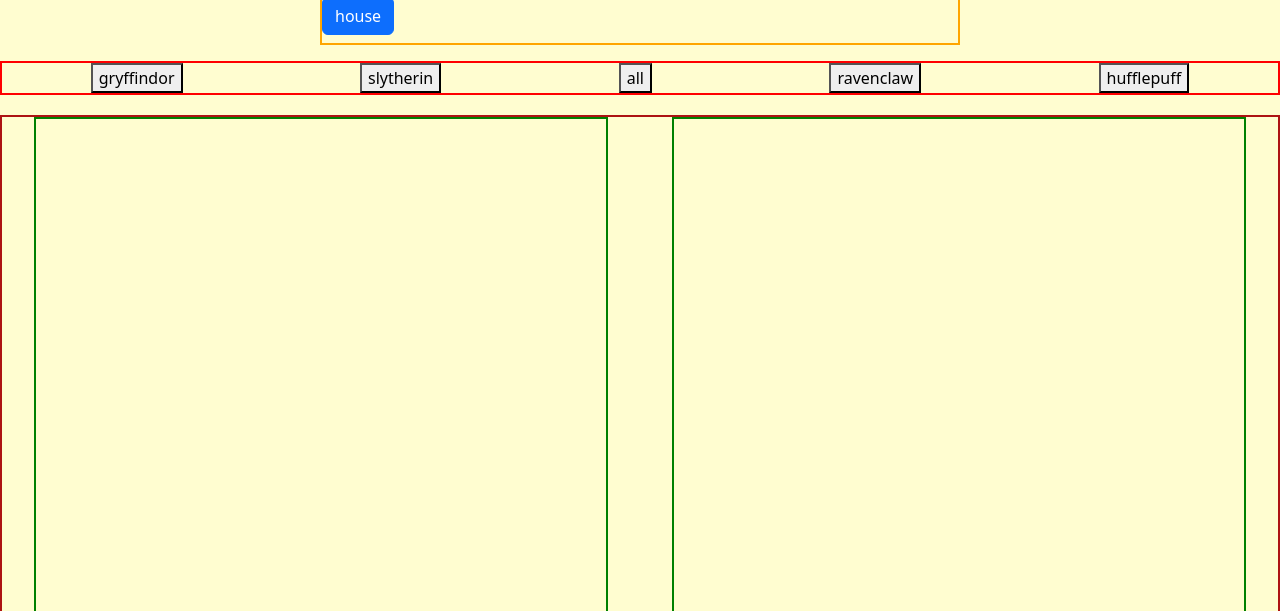
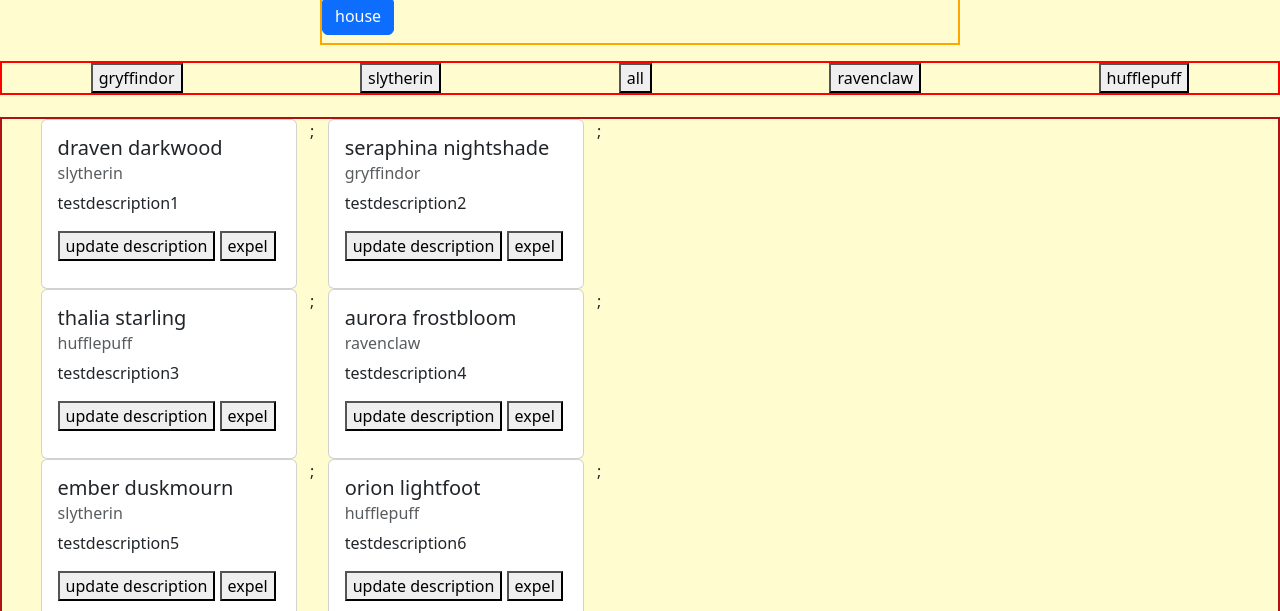
Before and after one commit to skeoswf/INDIVIDUAL-PROJECT-sorting-hat2, a plain HTML site: page index.html in a window 1280 px wide. Shown: the part 189-800 px from the top of the page. Drawn offline with nearby package versions, Linux system fonts and the light colour scheme.

Commit message:
Render student cards to dom

```diff
--- a/studentData.js
+++ b/data/studentData.js
@@ -1,43 +1,43 @@
 export const studentData = [
   {
     id: 1,
-    image: "testimage1",
+    description: "testdescription1",
     name: "draven darkwood",
     house: "slytherin",
   },
   {
     id: 2,
-    image: "testimage2",
+    description: "testdescription2",
     name: "seraphina nightshade",
     house: "gryffindor",
   },
   {
     id: 3,
-    image: "testimage3",
+    description: "testdescription3",
     name: "thalia starling",
     house: "hufflepuff",
   },
   {
     id: 4,
-    image: "testimage4",
+    description: "testdescription4",
     name: "aurora frostbloom",
     house: "ravenclaw",
   },
   {
     id: 5,
-    image: "testimage5",
+    description: "testdescription5",
     name: "ember duskmourn",
     house: "slytherin",
   },
   {
     id: 6,
-    image: "testimage6",
+    description: "testdescription6",
     name: "orion lightfoot",
     house: "hufflepuff",
   },
   {
     id: 7,
-    image: "testimage7",
+    description: "testdescription7",
     name: "aria timeweaver",
     house: "gryffindor",
   },
--- a/main.css
+++ b/main.css
@@ -23,13 +23,20 @@ form {
 
 #cardWrapper {
   border: 2px solid rgb(173, 19, 19);
-  margin-top: 2.5vh;
+  margin-top: 2.7vh;
   height: 65vh;
   display: flex;
   justify-content: space-around;
 }
 
 .cardWrapperSecondary {
-  border: 2px solid green;
+  /* border: 2px solid green; */
   width: 45%;
+  display: flex;
+  justify-content: space-around;
+  flex-wrap: wrap;
 }
+
+.card {
+  height: 170px;
+}
--- a/main.js
+++ b/main.js
@@ -1,4 +1,16 @@
-import { studentData } from "./studentData.js";
-import { renderToDom } from "./renderToDom.js";
+import { studentData } from "./data/studentData.js";
+import { renderToDom } from "./utils/renderToDom.js";
+import { card } from "./utils/cards.js";
 
-console.log(studentData);
+const renderStudentCards = (studentData) => {
+  let domString = "";
+
+  studentData.forEach((student) => {
+    domString += card(student);
+  });
+
+  renderToDom("#studentCards", domString);
+};
+
+renderStudentCards(studentData);
+// id and html
--- /dev/null
+++ b/utils/cards.js
@@ -0,0 +1,19 @@
+export const card = (student) => {
+  return `
+  <div class="card" style="width: 16rem;">
+    <div class="card-body">
+      <h5 class="card-title">${student.name}</h5>
+      <h6 class="card-subtitle mb-2 text-body-secondary">${student.house}</h6>
+      <p class="card-text">
+        ${student.description}
+      </p>
+      <button>
+        update description
+      </button>
+      <button>
+        expel
+      </button>
+    </div>
+  </div>;
+  `;
+};
```
Also changed, not shown: utils/renderToDom.js (renamed from renderToDom.js), 1 other file.
